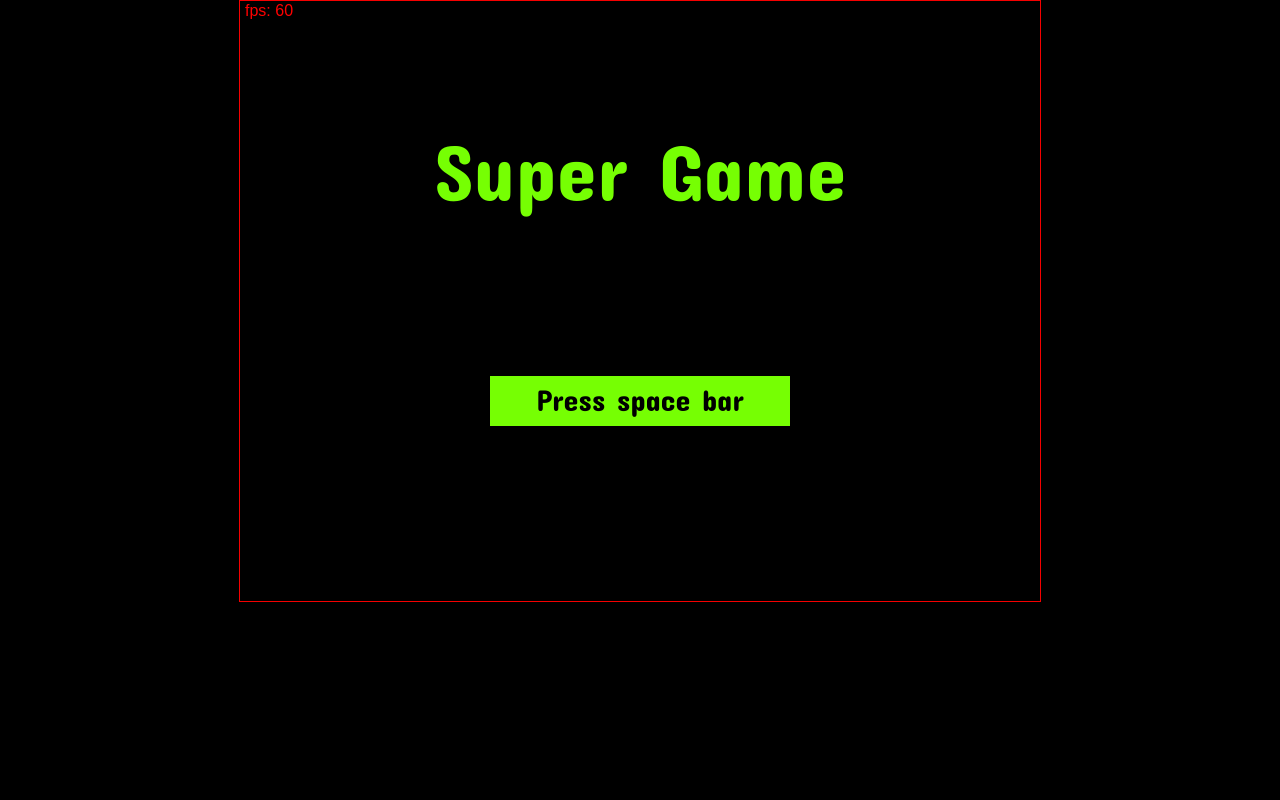
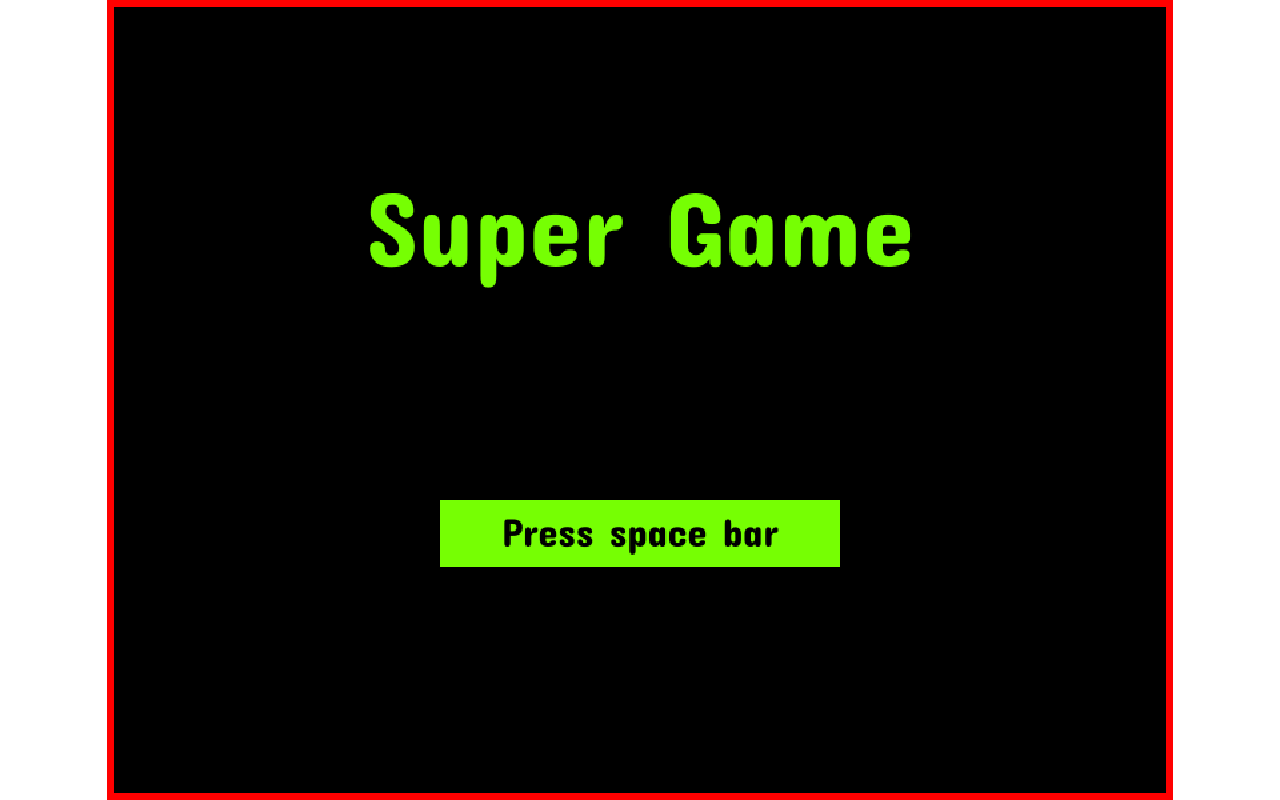
Before and after one commit to shimozurdo/vx-one-engine, a website built with webpack: page samples/index-dev.html in a window 1280 px wide. Built offline with nearby package versions, Linux system fonts and the light colour scheme.

Commit message:
Created basic resize basic

```diff
--- a/samples/index-dev.html
+++ b/samples/index-dev.html
@@ -12,20 +12,82 @@
         }
 
         body {
-            background: #000;
+            background: #fff;
             overflow: hidden;
             text-align: center;
         }
 
-        canvas {
+        /* canvas {
             border: 1px solid #f50000;
-        }
+        } */
     </style>
     <link href="https://fonts.googleapis.com/css2?family=Concert+One&display=swap" rel="stylesheet">
 </head>
 
 <body>
     <script type="module" src="main.js"></script>
+    <!-- <script src="https://code.jquery.com/jquery-3.5.1.min.js"></script>
+    <script>
+        var fixDimensions = function () {
+            console.log("entra")
+            //Get the image dimensions:
+            var image = {
+                width: $("canvas").width(),
+                height: $("canvas").height()
+            };
+
+            //Get the page dimensions:
+            var page = {
+                width: $(window).width(),
+                height: $(window).height()
+            };
+
+            //Get the image ratio, this is what we want to preserve:
+            var imageRatio = image.width / image.height;
+
+            //Get the page ratio, this is what we use to decide which dimension to fix:
+            var pageRatio = page.width / page.height;
+
+            //Do we fix the height? (if not, we fix the width)
+            var fixHeight = (imageRatio > pageRatio);
+
+            //Create a place to store the new image dimensions:
+            var newImage = {
+                left: 0,
+                top: 0,
+                width: 0,
+                height: 0
+            };
+
+            //Do the calculations:
+            if (fixHeight) {
+                newImage.height = page.height;
+                newImage.width = page.height * imageRatio;
+                //The height matches the page height, so we need to center
+                //the width.
+                newImage.left = -(newImage.width - page.width) / 2;
+            } else {
+                newImage.height = page.width / imageRatio;
+                newImage.width = page.width;
+                newImage.top = -(newImage.height - page.height) / 2;
+
+            }
+
+            //Now we set the image's new dimensions:
+            $("canvas").css({
+                "position": "absolute",
+                "top": newImage.top + 'px',
+                "left": newImage.left + 'px',
+                "width": newImage.width + 'px',
+                "height": newImage.height + 'px'
+            });
+
+            // console.log(fixHeight, image, page);
+        };
+        fixDimensions();
+        $(window).resize(fixDimensions);-->
+
+    </script>
 </body>
 
 </html>
--- a/samples/main.js
+++ b/samples/main.js
@@ -1,4 +1,4 @@
-import { Game } from '../src/vx-one.js'
+import { Game, Scale } from '../src/vx-one.js'
 import LogoScene from "./scenes/LogoScene.js"
 import TitleScene from "./scenes/TitleScene.js"
 import GameScene from "./scenes/GameScene.js"
@@ -6,6 +6,7 @@ import GameScene from "./scenes/GameScene.js"
 // initial config
 const game = new Game({
     parent: 'game',
+    mode: Scale.RESIZE,
     pixel: true,
     w: 800,
     h: 600,
--- a/samples/scenes/GameScene.js
+++ b/samples/scenes/GameScene.js
@@ -1,4 +1,4 @@
-import { Scene, TileMap, Sprite, Camera, math, Container } from '../../src/vx-one.js'
+import { Scene, TileMap, Sprite, Camera, math, Container, Rect, Graph } from '../../src/vx-one.js'
 
 class GameScene extends Scene {
 
@@ -9,6 +9,12 @@ class GameScene extends Scene {
 
     init() {
         let { game } = this
+
+        const i = new Rect(Graph.RECT)
+        i.style = { fill: '#000' }
+        i.w = 800
+        i.h = 600
+        this.add(i)
 
         const tileMap = new TileMap(game.textures.imgs.tiles)
         tileMap.tileSize = 32;
@@ -131,8 +137,8 @@ class GameScene extends Scene {
         super.update(dt, t)
         let { game, coin, player, bounds, fireBullet } = this
 
-        player.pos.x += game.controls.x * dt * 50
-        player.pos.y += game.controls.y * dt * 50
+        player.pos.x += game.controls.x * dt * 300
+        player.pos.y += game.controls.y * dt * 300
 
         if (game.controls.x) {
             player.anims.play("walk")
--- a/samples/scenes/LogoScene.js
+++ b/samples/scenes/LogoScene.js
@@ -1,4 +1,4 @@
-import { Scene, Sprite, TextureManager } from '../../src/vx-one.js'
+import { Scene, Sprite, TextureManager, Graph, Rect } from '../../src/vx-one.js'
 
 class LogoScene extends Scene {
 
@@ -10,6 +10,12 @@ class LogoScene extends Scene {
     }
 
     init() {
+        const i = new Rect(Graph.RECT)
+        i.style = { fill: '#000' }
+        i.w = 800
+        i.h = 600
+        this.add(i)
+
         const urls = [
             ['logo', "logo.png"],
             ['player', 'player.png'],
--- a/samples/scenes/TitleScene.js
+++ b/samples/scenes/TitleScene.js
@@ -1,4 +1,4 @@
-import { Scene, Text, Rect } from '../../src/vx-one.js'
+import { Scene, Text, Rect, Graph } from '../../src/vx-one.js'
 
 class TitleScene extends Scene {
 
@@ -9,6 +9,18 @@ class TitleScene extends Scene {
 
     init() {
         const { game } = this
+
+        let i = new Rect(Graph.RECT)
+        i.style = { fill: '#000' }
+        i.w = 800
+        i.h = 600
+        this.add(i)
+
+        i = new Rect(Graph.RECT_OUTLINE)
+        i.style = { fill: 'red', lineWidth: 10 }
+        i.w = 800
+        i.h = 600
+        this.add(i)
 
         const titleTxt = new Text('Super Game')
         const font = `80px 'Concert One', cursive`;
--- a/src/Constants.js
+++ b/src/Constants.js
@@ -1,6 +1,6 @@
 const Scale = {
-    RESIZE: 0,
-    NONE: 1
+    NONE: 0,
+    RESIZE: 1
 }
 
 const State = {
--- a/src/Debug.js
+++ b/src/Debug.js
@@ -17,7 +17,6 @@ class Debug extends Container {
     addDebug(e) {
         e.children = e.children || []
         const i = new Rect(Graph.RECT_OUTLINE)
-        i.style = { fill: '#76ff03' }
         i.w = e.tileW
         i.h = e.tileH
         i.style = { fill: 'cyan', lineWidth: 1 }
--- a/src/Renderer.js
+++ b/src/Renderer.js
@@ -1,5 +1,5 @@
 import Sprite from "./Sprite.js"
-import { Graph } from './Constants.js'
+import { Graph, Scale } from './Constants.js'
 import Rect from "./Rect.js"
 
 class Render {
@@ -9,12 +9,29 @@ class Render {
         this.view = canvas
         this.ctx = canvas.getContext("2d")
         this.ctx.textBaseline = "top"
-        this.w = canvas.width = config.w
-        this.h = canvas.height = config.h
+        this.mode = config.mode
+        if (this.mode === Scale.RESIZE) {
+            // this.view.width = window.innerWidth
+            // this.view.height = window.innerHeight
+            // this.w = config.w
+            // this.h = config.h
+            this.w = this.view.width = config.w
+            this.h = this.view.height = config.h
+            this.resizeScreen()
+            this.resizeCanvas()
+        } else {
+            this.w = this.view.width = config.w
+            this.h = this.view.height = config.h
+        }
         if (config.pixel) {
             canvas.style.imageRendering = 'pixelated'
             this.ctx.imageSmoothingEnabled = false
         }
+    }
+
+    resizeScreen() {
+        const resizeCanvas = this.resizeCanvas.bind(this)
+        window.addEventListener('resize', resizeCanvas, false)
     }
 
     render(scene, clear = true) {
@@ -22,7 +39,7 @@ class Render {
             return
         }
 
-        const { ctx, w, h } = this
+        const { ctx, w, h, mode } = this
 
         function renderRec(scene) {
             // Render the container children
@@ -34,8 +51,9 @@ class Render {
 
                 // Handle transforms
                 if (child.pos) {
-                    // if(child.name === 'test')
-                    //     debugger
+                    // if (mode === Scale.RESIZE) {
+                    //     ctx.translate((window.innerWidth - w) / 2, (window.innerHeight - h) / 2)
+                    // }
                     ctx.translate(Math.round(child.pos.x), Math.round(child.pos.y))
                 }
                 if (child.anchor) {
@@ -103,6 +121,65 @@ class Render {
         }
         renderRec(scene)
     }
+
+    resizeCanvas() {
+
+        //Get the image dimensions:
+        const image = {
+            width: this.view.width,
+            height: this.view.height
+        }
+
+        //Get the page dimensions:
+        const page = {
+            width: window.innerWidth,
+            height: window.innerHeight
+        }
+
+        //Get the image ratio, this is what we want to preserve:
+        let imageRatio = image.width / image.height
+
+        //Get the page ratio, this is what we use to decide which dimension to fix:
+        let pageRatio = page.width / page.height
+
+        //Do we fix the height? (if not, we fix the width)
+        let fixHeight = (imageRatio > pageRatio)
+
+        //Create a place to store the new image dimensions:
+        let newImage = {
+            left: 0,
+            top: 0,
+            width: 0,
+            height: 0
+        }
+
+        //Do the calculations:
+        if (fixHeight) {
+            newImage.height = page.height
+            newImage.width = page.height * imageRatio
+            //The height matches the page height, so we need to center
+            //the width.
+            // newImage.left = -(newImage.width - page.width) / 2
+        } else {
+            newImage.height = page.width / imageRatio;
+            newImage.width = page.width;
+            if (newImage.height > window.innerHeight) {
+                newImage.height = window.innerHeight
+                newImage.width = window.innerHeight * imageRatio
+                newImage.left = -(newImage.width - page.width) / 2
+            }
+            // newImage.top = -(newImage.height - page.height) / 2
+        }
+
+        //Now we set the image's new dimensions:
+        this.view.style.position = 'absolute'
+        this.view.style.top = `${newImage.top}px`
+        this.view.style.left = `${newImage.left}px`
+        this.view.style.width = `${newImage.width}px`
+        this.view.style.height = `${newImage.height}px`
+
+        console.log(fixHeight, image, page)
+    }
 }
 
 export default Render
```
